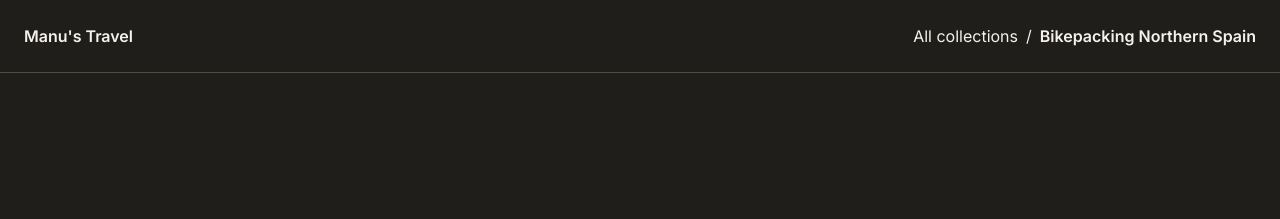
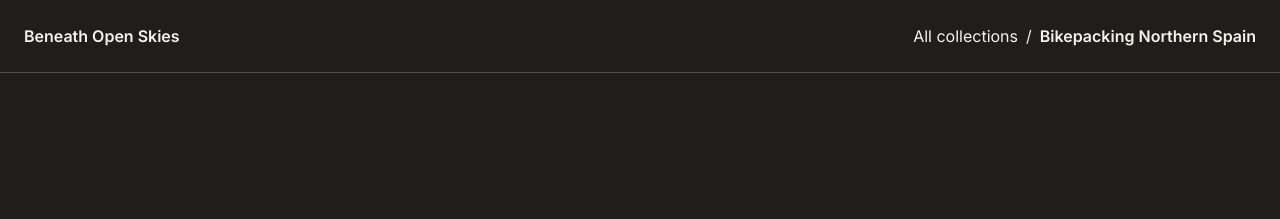
Before and after one commit to sourdrillemanuel/beneathopenskies, a Jekyll site: the page built from collection_northern-spain.md, in a window 1280 px wide and 900 px high. Shown: the top 219 px of the window. Built offline with Jekyll 4.4.1, drawn with Linux system fonts in a browser that asks for light colours.

```diff
--- a/_includes/article-header.html
+++ b/_includes/article-header.html
@@ -1,7 +1,7 @@
 <header class="flex h-80vh">
     <div id="{{ page.img_bg }}" class="flex flex-col w-100vw justify-items-center">
         <ul class="grid s-p-12 m-p-16 l-p-24 border-b gray-96">
-            <li class="s-col-span-3 m-col-span-3 l-col-span-4 text-sm font-semibold gray-96">Manu's Travel</li>
+            <li class="s-col-span-3 m-col-span-3 l-col-span-4 text-sm font-semibold gray-96">{{ site.title }}</li>
             <li class="s-col-span-3 m-col-span-9 l-col-span-8 flex justify-self-end">
                 <ul class="flex gap-8">
                     <li><a href="{{ site.baseurl }}" class="link text-sm gray-96">All collections</a></li>
--- a/_includes/nav.html
+++ b/_includes/nav.html
@@ -1,5 +1,5 @@
 <ul class="grid s-p-12 m-p-16 l-p-24 border-b gray-32">
-    <li class="s-col-span-3 m-col-span-3 l-col-span-4 text-sm font-semibold gray-96">Manu's Travel</li>
+    <li class="s-col-span-3 m-col-span-3 l-col-span-4 text-sm font-semibold gray-96">{{ site.title }}</li>
     <li class="s-col-span-3 m-col-span-9 l-col-span-8 flex justify-self-end">
         <ul class="flex gap-8">
             <li><a href="{{ site.baseurl }}" class="link text-sm gray-96">All collections</a></li>
--- a/_layouts/home.html
+++ b/_layouts/home.html
@@ -13,7 +13,7 @@
     </head>
     <body class="bg-gray-12">
         <ul class="grid s-p-12 m-p-16 l-p-24 border-b gray-32">
-            <li class="s-col-span-3 m-col-span-3 l-col-span-4 text-sm font-semibold gray-96">Manu's Travel</li>
+            <li class="s-col-span-3 m-col-span-3 l-col-span-4 text-sm font-semibold gray-96">{{ site.title }}</li>
                 <li class="s-col-span-3 m-col-span-9 l-col-span-8 flex justify-self-end">
                 <ul class="flex gap-8">
                     <li class="s-hidden m-block text-sm font-semibold gray-96">All collections</li>
--- a/_posts/2021-03-22-along-the-atlantic-coast.markdown
+++ b/_posts/2021-03-22-along-the-atlantic-coast.markdown
@@ -2,7 +2,7 @@
 layout: post
 title: "Along the Atlantic Coast"
 date: 2021-03-22 12:00:00 +0200
-permalink: "along-the-atlantic-coast.html"
+permalink: "/beneathopenskies/along-the-atlantic-coast.html"
 
 link_collection: /beneathopenskies/bikepacking-northern-spain.html
 active_collection: "Bikepacking Northern Spain"
--- a/_posts/2021-03-31-riding-along-canals.markdown
+++ b/_posts/2021-03-31-riding-along-canals.markdown
@@ -2,9 +2,9 @@
 layout: post
 title: "From the Atlantic to the Mediterranean"
 date: 2021-03-31 12:00:00 +0200
-permalink: "riding-along-canals.html"
+permalink: "/beneathopenskies/riding-along-canals.html"
 
-link_collection: bikepacking-northern-spain.html
+link_collection: /beneathopenskies/bikepacking-northern-spain.html
 active_collection: "Bikepacking Northern Spain"
 article: "2"
 day_start: "7"
--- a/collection_northern-spain.md
+++ b/collection_northern-spain.md
@@ -21,5 +21,5 @@ must-knows_climate: "Around the Mediterranean basin, summer is generally too hot
 must-knows_camping: "I'm not familiar with the specific regulations in each country, but generally, wild camping is quite feasible, except in Sicily where preserved natural areas are scarce, and cultivated lands numerous. In Tunisia, you can explore the various mountain ranges for camping, steering clear of cultivated lands. Camping in Southern Tunisia is particularly enchanting, offering expansive open spaces, solitude, and a captivating night sky."
 must-knows_nutrition: "Access to water and food hasn't posed an issue in any of the locations I've visited. In Tunisia, you'll find grocery stores and fast-food options in even the smallest villages, along with bustling markets with fruits and vegetables in larger ones. However, it's important to note that relying on rivers may not be viable during autumn, as they tend to run dry."
 
-img_map: beneathopenskies/assets/img/col_northern-spain_map.jpg
+img_map: /beneathopenskies/assets/img/col_northern-spain_map.jpg
 ---
```
